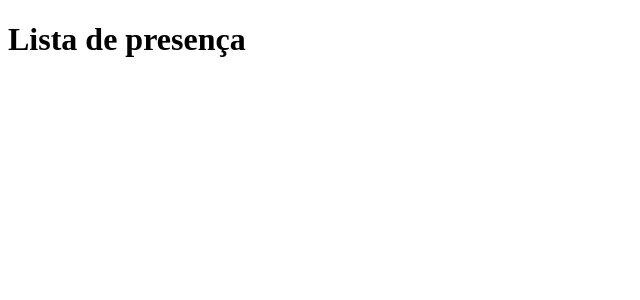
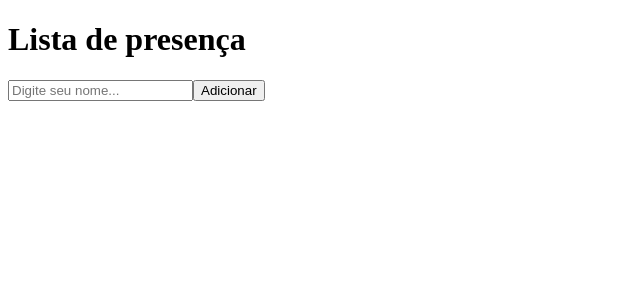
Before and after one commit to Isaias-Tortorele/rocketseat_studies, a React (Vite) app in the folder ReactJs/reactapp/: page / in a window 1280 px wide. Shown: the top 300 px of the page, without its empty margins (0-640 px from the left). Built offline with nearby package versions, Linux system fonts and the light colour scheme.

Commit message:
Update React

```diff
--- a/ReactJs/reactapp/src/pages/Home.jsx
+++ b/ReactJs/reactapp/src/pages/Home.jsx
@@ -1,6 +1,10 @@
 function Home() {
   return (
-    <h1 >Lista de presença</h1>
+    <div>
+      <h1 >Lista de presença</h1>
+      <input type="text" placeholder="Digite seu nome..." />
+      <button type="button">Adicionar</button>
+    </div>
   )
 }
 
```
